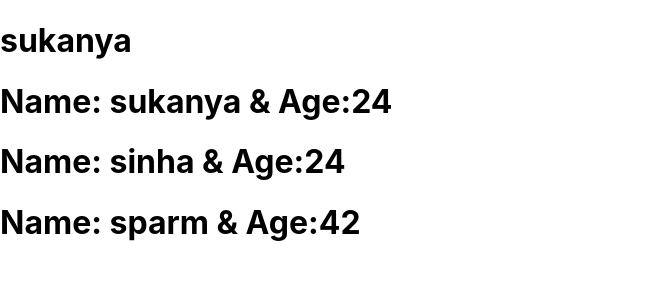
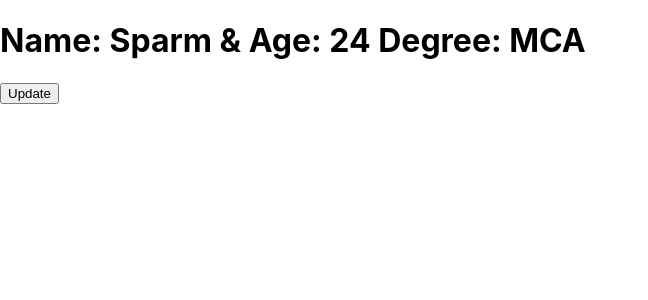
Before and after one commit to Sukanya004Sinha/my_modules, a React (Create React App) app: page / in a window 1280 px wide. Shown: the top 300 px of the page, without its empty margins (0-648 px from the left). Built offline with nearby package versions, Linux system fonts and the light colour scheme.

Commit message:
push upto spread operator

```diff
--- a/src/App.js
+++ b/src/App.js
@@ -1,6 +1,7 @@
 import React, { useState } from 'react';
 import RulesHooks from './component/rulesHooks';
 import UseStateArray from './component/UseStateArray';
+import UseStateObject from './component/UseStateObject';
 const App = () => {
 //   var val = 'sparm';
 //   //console.log(useState('sukku'));
@@ -37,8 +38,9 @@
 //}
 return (
   <div>
-  <RulesHooks />
-  <UseStateArray />
+{/*<RulesHooks />*/ }
+  {/* <UseStateArray /> */}
+  <UseStateObject />
   </div>
 )
 }
--- a/src/component/UseStateArray.jsx
+++ b/src/component/UseStateArray.jsx
@@ -21,7 +21,7 @@
     <>
     {
      myArray.map((currElm) => {
-        return  <h1 className ='h1style'>Name: {currElm.myName} & Age:
+        return  <h1 className ='h1 style'>Name: {currElm.myName} & Age:
         {currElm.age} </h1>
 
      })
--- /dev/null
+++ b/src/component/UseStateObject.js
@@ -0,0 +1,18 @@
+import React, { useState } from "react";
+const UseStateObject = () =>{
+    const [myObject, setMyObject] =React.useState({
+    myName: "Sparm", myAge: 24, degree: "MCA"
+    });
+    const changeObject =() =>{
+        //setMyObject ({myName: "sukanya sinha" , myAge: "26", degree: "BSC"});
+         setMyObject ({...myObject, myName: "sukanya s"});
+    }
+    return (
+        <div>
+        <h1 className="h1style">Name: {myObject.myName} & Age: {myObject.myAge} Degree: {myObject.degree}</h1>
+        <button className="btn" onClick={changeObject}>Update</button>
+        </div>
+
+    )
+}
+export default UseStateObject;
```
